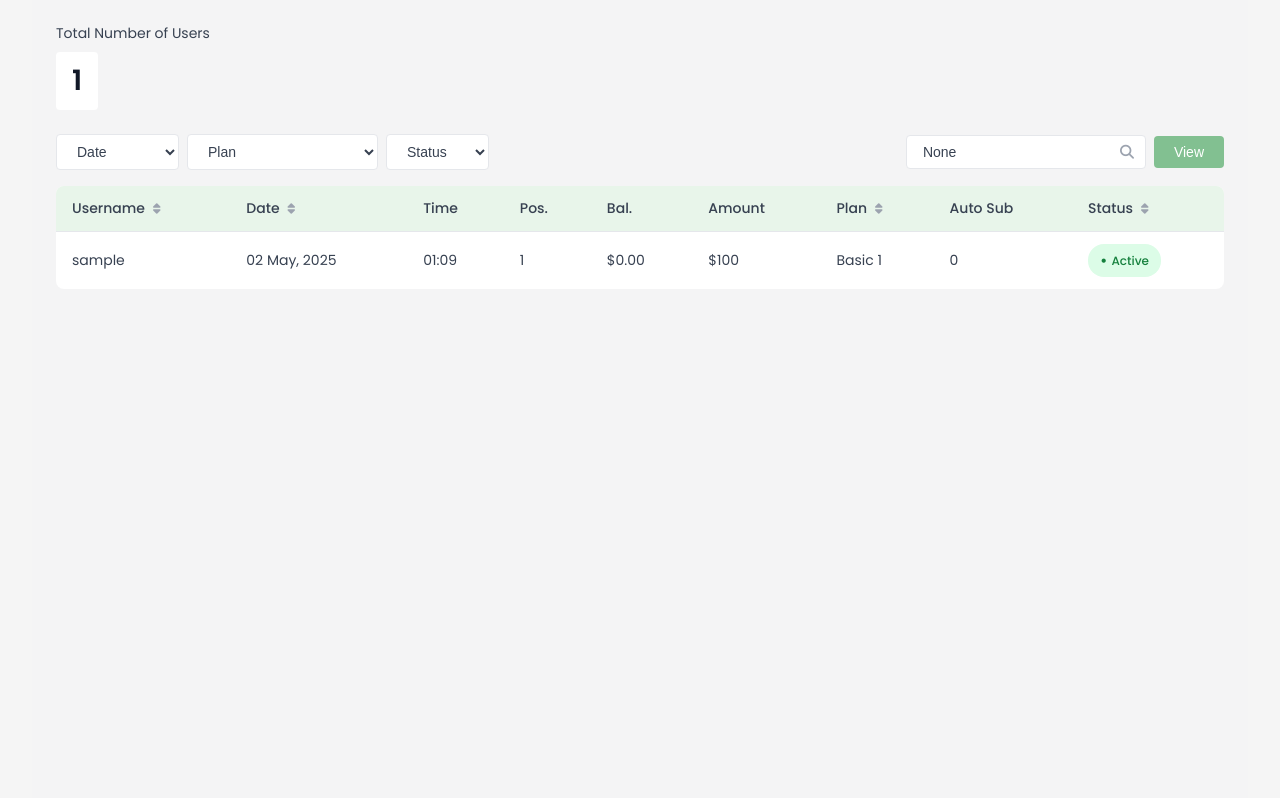
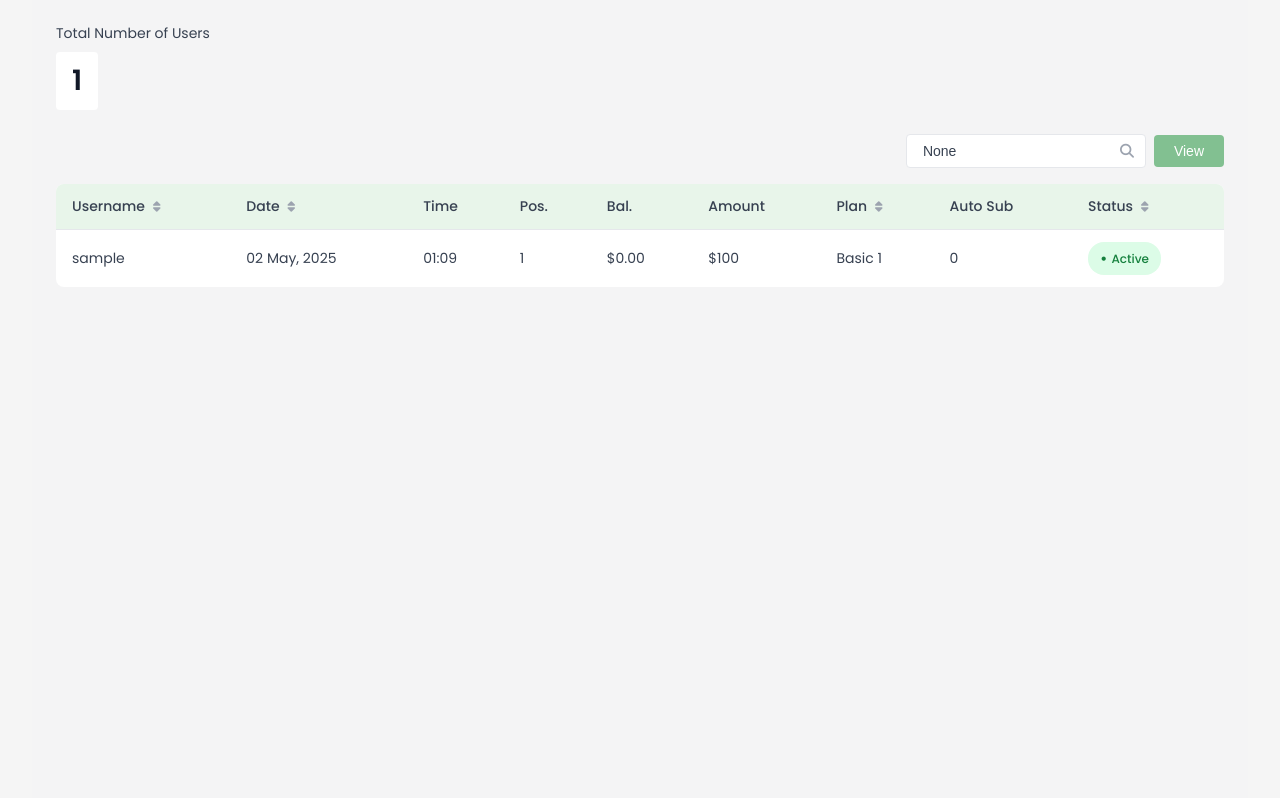
Before and after one commit to dotunv/agapeweb, a Django app: page /admin/users/ in a window 1280 px wide. Shown: the part 106-904 px from the top of the page. Run offline with Django 5.2, Linux system fonts and the light colour scheme; the visitor is signed in with stand-in values (Sample User, id 1); data comes from the database, SQL or seed files in the repository; data that the repository does not hold is empty.

Commit message:
Refactor user management filters and enhance search functionality
- Removed date, plan, and status filters from the user management interface.
- Introduced a single search parameter to streamline user searches.
- Updated the admin template to reflect the changes in filtering options and improved layout for the search input.

```diff
--- a/frontend/admin_views.py
+++ b/frontend/admin_views.py
@@ -130,32 +130,8 @@
         'subscriptions__plan'
     ).all()
 
-    # Get filter parameters
-    date_filter = request.GET.get('date')
-    plan_filter = request.GET.get('plan')
-    status_filter = request.GET.get('status')
+    # Get search parameter
     search_query = request.GET.get('search')
-
-    # Apply filters
-    if date_filter:
-        month_map = {
-            'jan': 1, 'feb': 2, 'mar': 3, 'apr': 4, 'may': 5, 'jun': 6,
-            'jul': 7, 'aug': 8, 'sep': 9, 'oct': 10, 'nov': 11, 'dec': 12
-        }
-        month_number = month_map.get(date_filter.lower())
-        if month_number:
-            users = users.filter(date_joined__month=month_number)
-
-    if plan_filter:
-        # Filter users by their active subscription plan type
-        users = users.filter(
-            subscriptions__plan__plan_type__iexact=plan_filter,
-            subscriptions__status='ACTIVE'
-        ).distinct()
-
-    if status_filter:
-        is_active = status_filter.lower() == 'active'
-        users = users.filter(is_active=is_active)
 
     # Apply search
     if search_query:
@@ -190,9 +166,6 @@
         'page_obj': page_obj,
         'total_users': users.count(),
         'current_filters': {
-            'date': date_filter,
-            'plan': plan_filter,
-            'status': status_filter,
             'search': search_query,
             'sort': current_sort
         },
--- a/templates/admin/manage_users.html
+++ b/templates/admin/manage_users.html
@@ -23,44 +23,6 @@
 
     <!-- Filters Section -->
     <form method="get" class="filters-section" id="filterForm">
-        <div class="filters-group">
-            <div class="filter-dropdown">
-                <select name="date" class="form-select" onchange="this.form.submit()">
-                    <option value="">Date</option>
-                    <option value="jan" {% if current_filters.date == 'jan' %}selected{% endif %}>January</option>
-                    <option value="feb" {% if current_filters.date == 'feb' %}selected{% endif %}>February</option>
-                    <option value="mar" {% if current_filters.date == 'mar' %}selected{% endif %}>March</option>
-                    <option value="apr" {% if current_filters.date == 'apr' %}selected{% endif %}>April</option>
-                    <option value="may" {% if current_filters.date == 'may' %}selected{% endif %}>May</option>
-                    <option value="jun" {% if current_filters.date == 'jun' %}selected{% endif %}>June</option>
-                    <option value="jul" {% if current_filters.date == 'jul' %}selected{% endif %}>July</option>
-                    <option value="aug" {% if current_filters.date == 'aug' %}selected{% endif %}>August</option>
-                    <option value="sep" {% if current_filters.date == 'sep' %}selected{% endif %}>September</option>
-                    <option value="oct" {% if current_filters.date == 'oct' %}selected{% endif %}>October</option>
-                    <option value="nov" {% if current_filters.date == 'nov' %}selected{% endif %}>November</option>
-                    <option value="dec" {% if current_filters.date == 'dec' %}selected{% endif %}>December</option>
-                </select>
-            </div>
-            <div class="filter-dropdown">
-                <select name="plan" class="form-select" onchange="this.form.submit()">
-                    <option value="">Plan</option>
-                    <option value="PRE_STARTER" {% if current_filters.plan == 'PRE_STARTER' %}selected{% endif %}>Pre-Starter Plan ($10)</option>
-                    <option value="STARTER" {% if current_filters.plan == 'STARTER' %}selected{% endif %}>Starter Plan ($25)</option>
-                    <option value="BASIC_1" {% if current_filters.plan == 'BASIC_1' %}selected{% endif %}>Basic 1 ($100)</option>
-                    <option value="BASIC_2" {% if current_filters.plan == 'BASIC_2' %}selected{% endif %}>Basic 2 ($500)</option>
-                    <option value="STANDARD" {% if current_filters.plan == 'STANDARD' %}selected{% endif %}>Standard ($1,000)</option>
-                    <option value="ULTIMATE_1" {% if current_filters.plan == 'ULTIMATE_1' %}selected{% endif %}>Ultimate 1 ($2,500)</option>
-                    <option value="ULTIMATE_2" {% if current_filters.plan == 'ULTIMATE_2' %}selected{% endif %}>Ultimate 2 ($5,000)</option>
-                </select>
-            </div>
-            <div class="filter-dropdown">
-                <select name="status" class="form-select" onchange="this.form.submit()">
-                    <option value="">Status</option>
-                    <option value="active" {% if current_filters.status == 'active' %}selected{% endif %}>Active</option>
-                    <option value="inactive" {% if current_filters.status == 'inactive' %}selected{% endif %}>Inactive</option>
-                </select>
-            </div>
-        </div>
         <div class="search-group">
             <div class="search-input">
                 <input type="text" name="search" placeholder="Search" class="form-control" value="{{ current_filters.search }}">
@@ -181,26 +143,10 @@
 
     .filters-section {
         display: flex;
-        justify-content: space-between;
+        justify-content: flex-end;
         align-items: center;
         margin-bottom: 16px;
         gap: 16px;
-    }
-
-    .filters-group {
-        display: flex;
-        gap: 8px;
-    }
-
-    .filter-dropdown select {
-        padding: 8px 16px;
-        border: 1px solid #e5e7eb;
-        border-radius: 4px;
-        background: white;
-        min-width: 100px;
-        color: #374151;
-        font-size: 14px;
-        cursor: pointer;
     }
 
     .search-group {
```
